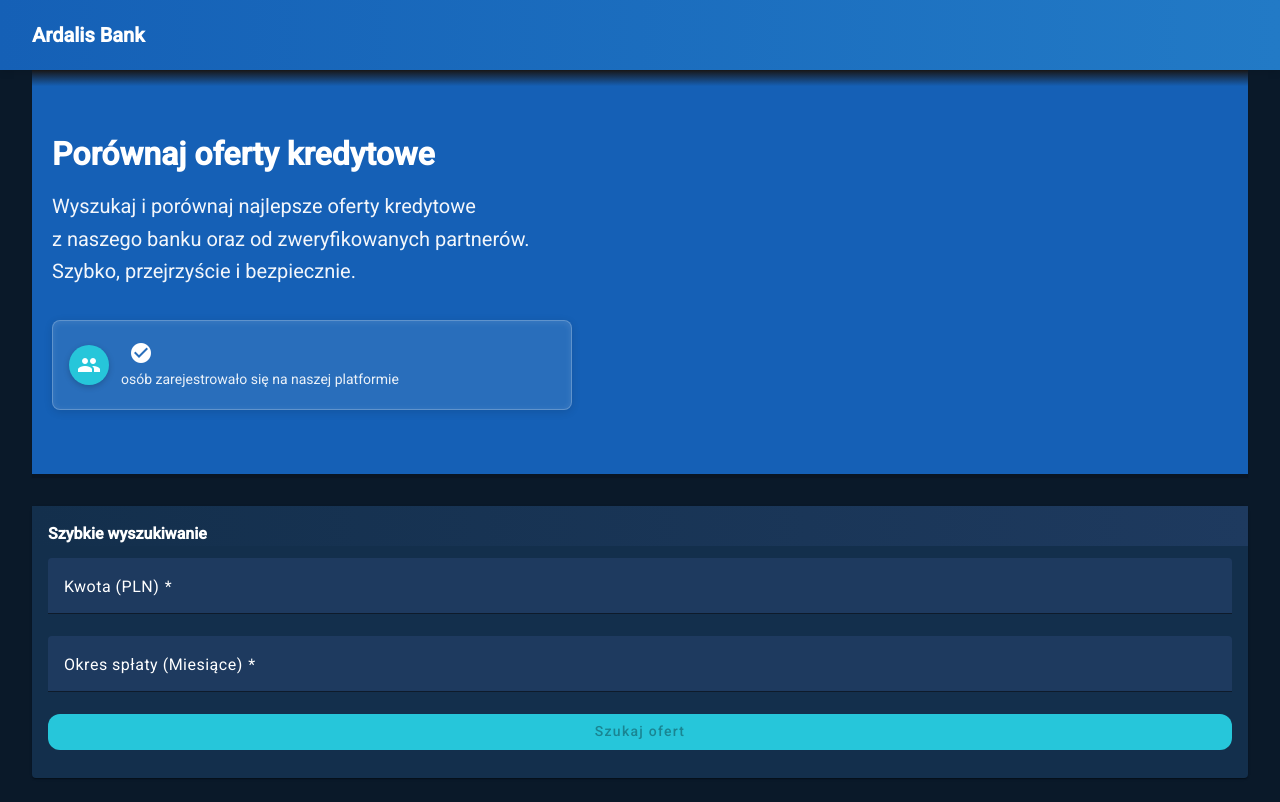
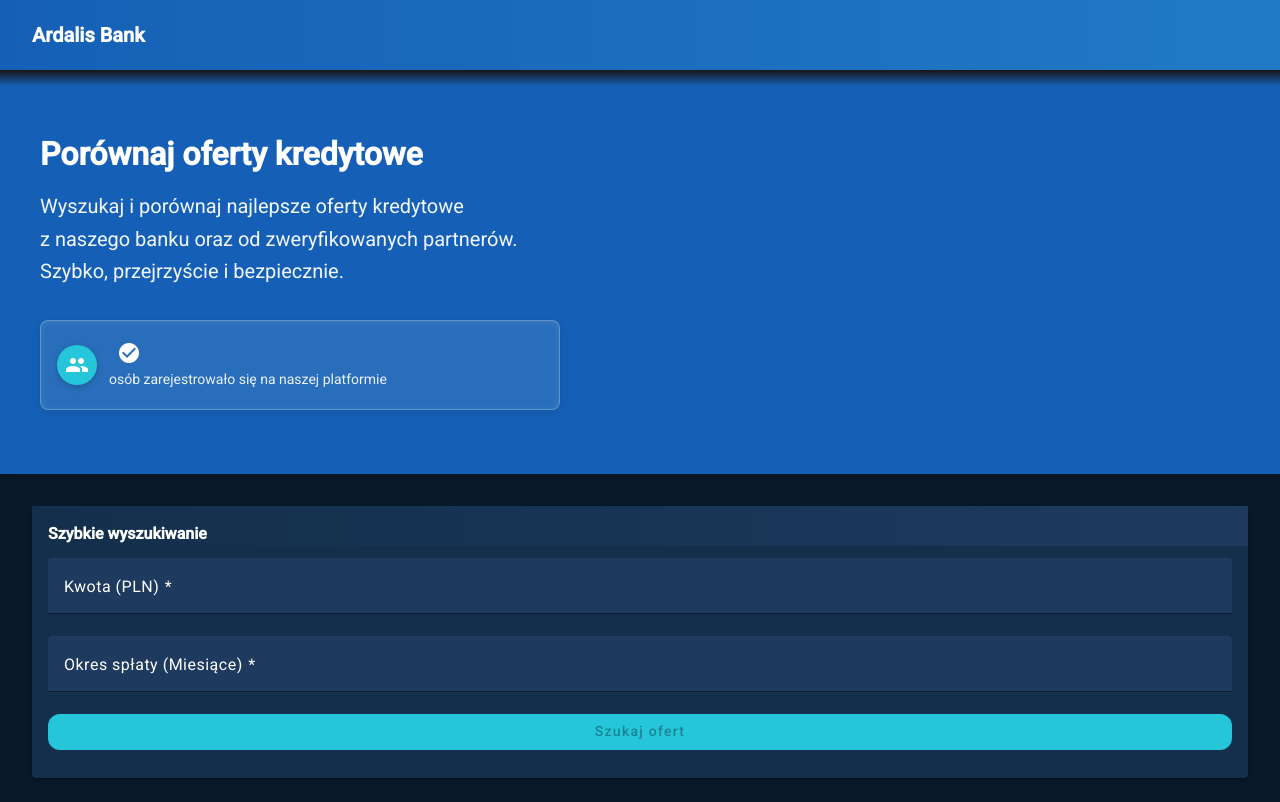
Before and after one commit to xxxDKGxxx/dotnet-obieralny, an Angular app in the folder src/frontend/: page / in a window 1280 px wide. Built offline with nearby package versions, Linux system fonts and the light colour scheme; no server answers.

Commit message:
width change

```diff
--- a/src/frontend/src/app/counter-section/counter.html
+++ b/src/frontend/src/app/counter-section/counter.html
@@ -1,5 +1,5 @@
 <div
-  class="w-full relative mt-0 px-5 py-16 shadow-[0_4px_1px_rgba(0,0,0,0.15)]"
+  class="relative w-screen left-1/2 -translate-x-1/2 mt-0 px-5 py-16 shadow-[0_4px_1px_rgba(0,0,0,0.15)]"
   style="background: linear-gradient(180deg, #181616 0%, #1560b6 4%, #1560b6 100%)"
 >
   <div class="max-w-[1200px] mx-auto text-white text-left">
```
